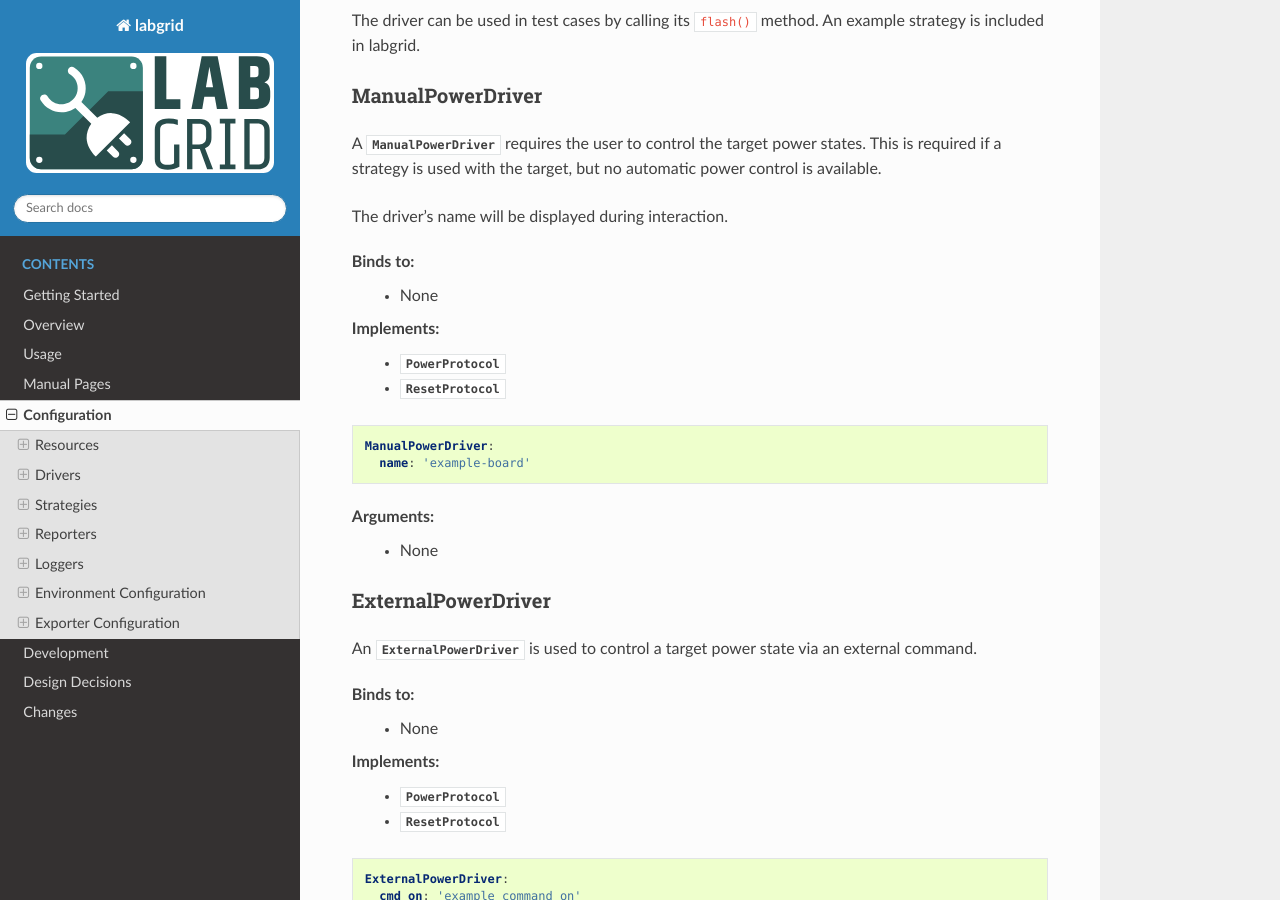
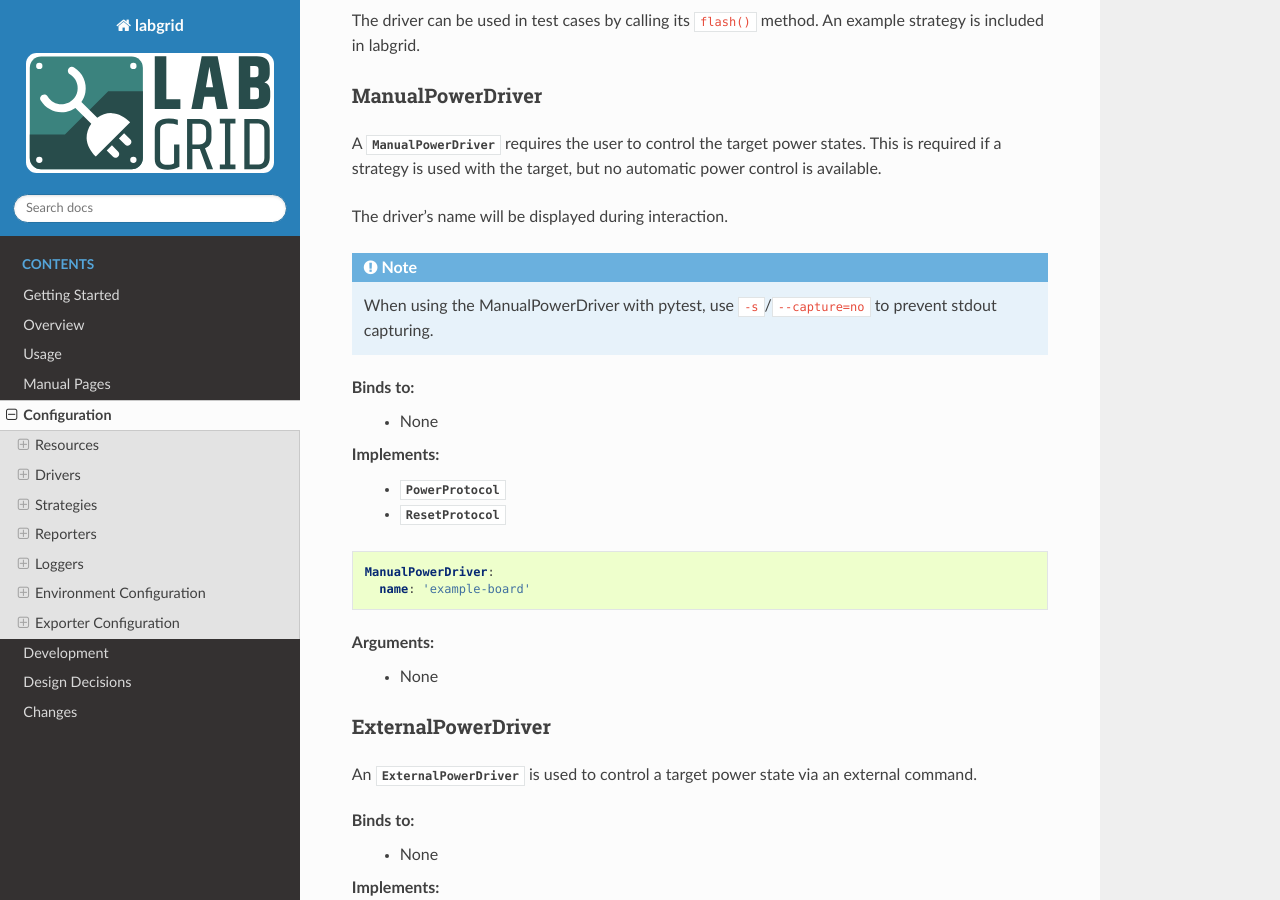
Before and after one commit to labgrid-project/labgrid, a Sphinx documentation site: the page built from doc/configuration.rst, in a window 1280 px wide and 900 px high, scrolled down 43663 px. Built offline with Sphinx 7.4.7 and the Read the Docs theme 3.1.0, drawn with Linux system fonts in a browser that asks for light colours; pages that are not in the unit, such as notebooks, are missing from menus; some of the changed text lies outside the part shown.

Commit message:
doc/configuration: mention pytest stdout capturing in ManualPowerDriver/ManualSwitchDriver
Signed-off-by: Bastian Krause <bst@pengutronix.de>

```diff
--- a/doc/configuration.rst
+++ b/doc/configuration.rst
@@ -2121,6 +2121,10 @@
 
 The driver's name will be displayed during interaction.
 
+.. note::
+  When using the ManualPowerDriver with pytest, use ``-s``/``--capture=no`` to
+  prevent stdout capturing.
+
 Binds to:
   - None
 
@@ -2485,6 +2489,10 @@
 the target.
 This can be used if a driver binds to a :any:`DigitalOutputProtocol`, but no
 automatic control is available.
+
+.. note::
+  When using the ManualSwitchDriver with pytest, use ``-s``/``--capture=no`` to
+  prevent stdout capturing.
 
 Binds to:
   - None
```
